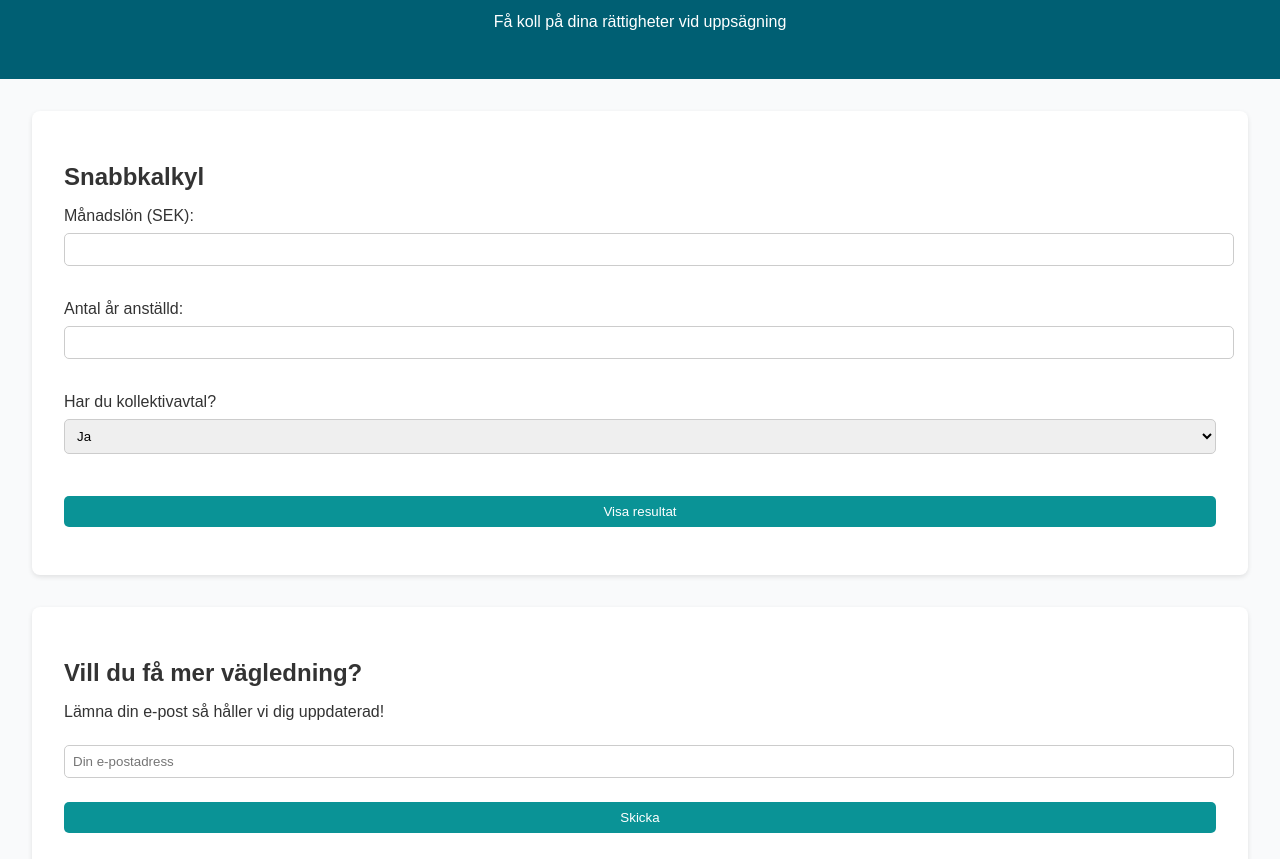
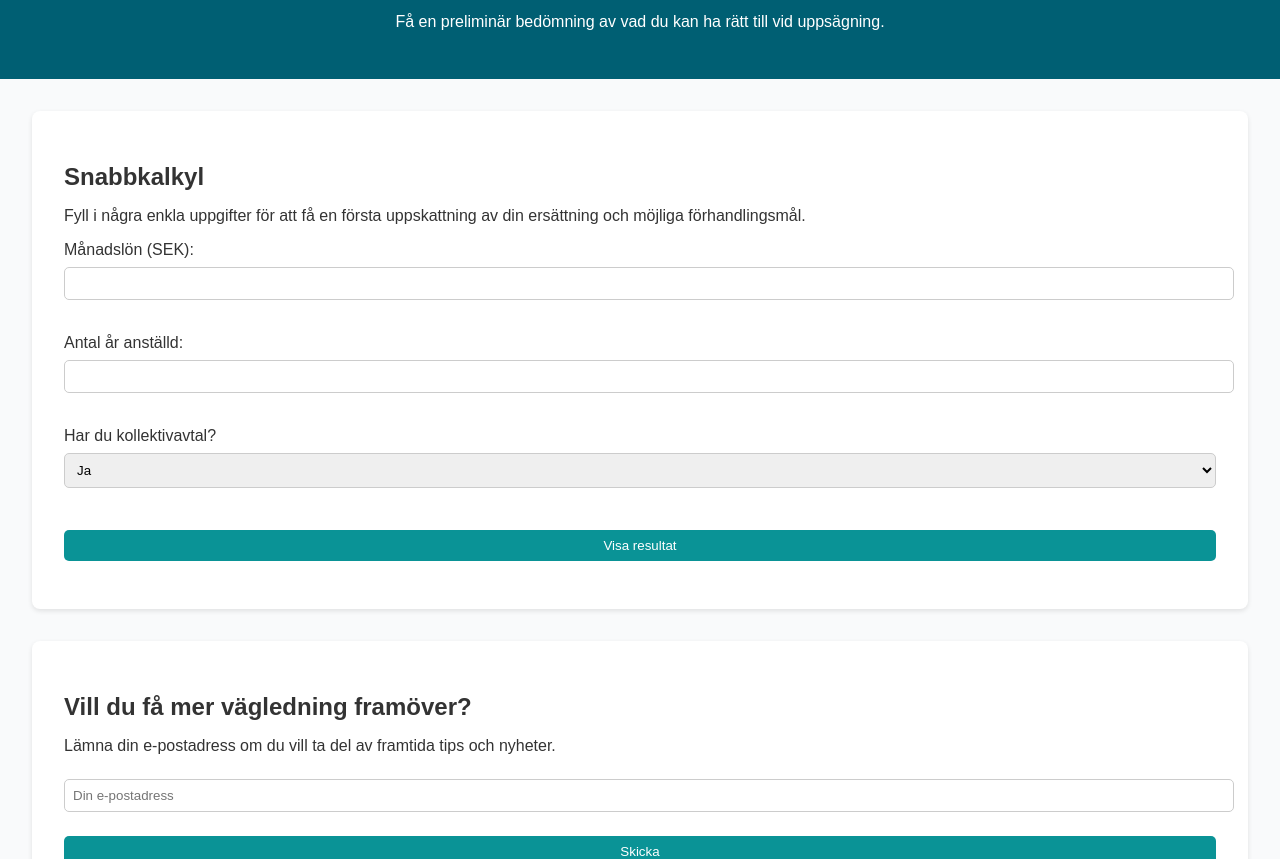
Before and after one commit to mrmanager59/uppsagningskollen, a plain HTML site: page index.html in a window 1280 px wide. Shown: the part 93-952 px from the top of the page. Drawn offline with nearby package versions, Linux system fonts and the light colour scheme.

Commit message:
Add files via upload

```diff
--- a/index.html
+++ b/index.html
@@ -4,18 +4,20 @@
 <head>
   <meta charset="UTF-8">
   <meta name="viewport" content="width=device-width, initial-scale=1.0">
-  <title>Uppsägningskollen - Få koll på din rätt</title>
+  <title>Uppsägningskollen - Preliminär bedömning</title>
   <link rel="stylesheet" href="assets/style.css">
+  <script src="https://cdn.jsdelivr.net/npm/chart.js"></script>
 </head>
 <body>
   <header>
     <h1>Uppsägningskollen</h1>
-    <p>Få koll på dina rättigheter vid uppsägning</p>
+    <p>Få en preliminär bedömning av vad du kan ha rätt till vid uppsägning.</p>
   </header>
 
   <main>
     <section class="calculator">
       <h2>Snabbkalkyl</h2>
+      <p>Fyll i några enkla uppgifter för att få en första uppskattning av din ersättning och möjliga förhandlingsmål.</p>
       <form id="calculator-form">
         <label for="salary">Månadslön (SEK):</label><br>
         <input type="number" id="salary" name="salary" required><br><br>
@@ -36,12 +38,13 @@
       <div id="results" style="display:none;">
         <h3>Din preliminära bedömning</h3>
         <div id="graphic-summary"></div>
+        <canvas id="resultChart" width="400" height="300"></canvas>
       </div>
     </section>
 
     <section class="newsletter">
-      <h2>Vill du få mer vägledning?</h2>
-      <p>Lämna din e-post så håller vi dig uppdaterad!</p>
+      <h2>Vill du få mer vägledning framöver?</h2>
+      <p>Lämna din e-postadress om du vill ta del av framtida tips och nyheter.</p>
       <form action="https://formspree.io/f/mnqepzvp" method="POST">
         <input type="email" name="email" placeholder="Din e-postadress" required>
         <button type="submit">Skicka</button>
```
